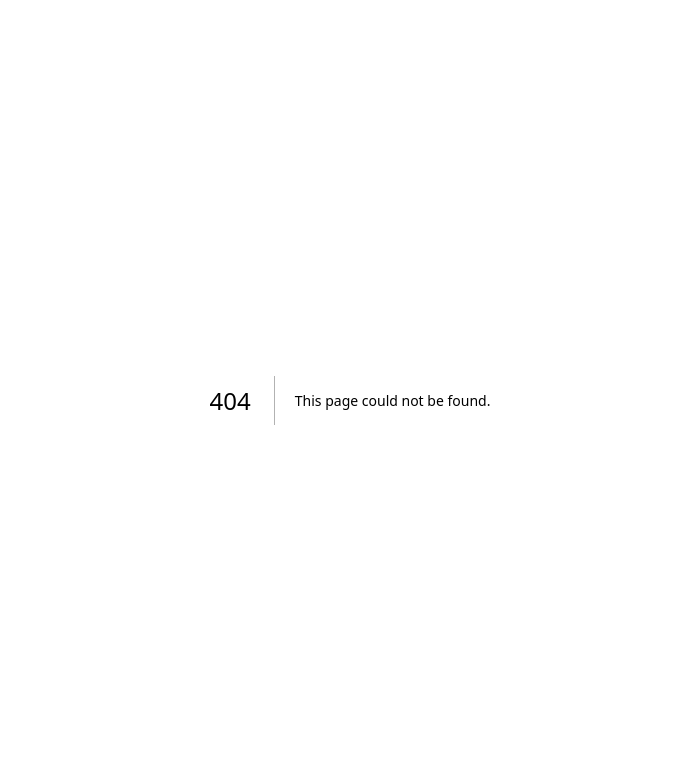
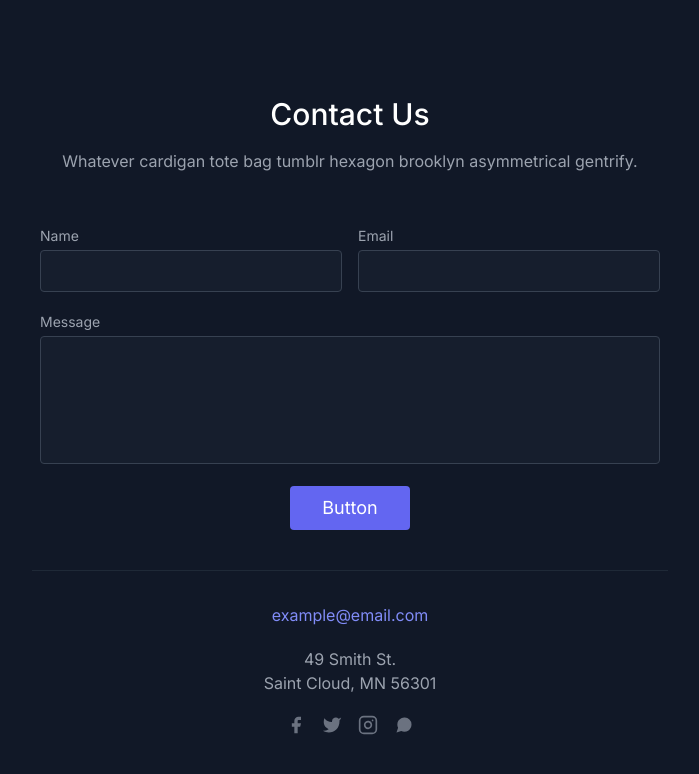
Before and after one commit to drshtaant/e-commerce-admin-panel, a Next.js app in the folder frontend/: page /contact in a window 1280 px wide. Before the commit this address had no page. Shown: the top 774 px of the page, without its empty margins (290-989 px from the left). Built offline with nearby package versions, Linux system fonts and the light colour scheme.

Commit message:
feat: conatct page with routes added

```diff
--- /dev/null
+++ b/frontend/src/app/contact/page.tsx
@@ -0,0 +1,8 @@
+import React from "react";
+import Contact from "@/components/Contact";
+
+function page() {
+  return <Contact />;
+}
+
+export default page;
--- /dev/null
+++ b/frontend/src/components/Contact/Contact.tsx
@@ -0,0 +1,144 @@
+import React from "react";
+
+function Contact() {
+  return (
+    <section className="text-gray-400 bg-gray-900 body-font relative">
+      <div className="container px-5 py-24 mx-auto">
+        <div className="flex flex-col text-center w-full mb-12">
+          <h1 className="sm:text-3xl text-2xl font-medium title-font mb-4 text-white">
+            Contact Us
+          </h1>
+          <p className="lg:w-2/3 mx-auto leading-relaxed text-base">
+            Whatever cardigan tote bag tumblr hexagon brooklyn asymmetrical
+            gentrify.
+          </p>
+        </div>
+        <div className="lg:w-1/2 md:w-2/3 mx-auto">
+          <div className="flex flex-wrap -m-2">
+            <div className="p-2 w-1/2">
+              <div className="relative">
+                <label
+                  htmlFor="name"
+                  className="leading-7 text-sm text-gray-400"
+                >
+                  Name
+                </label>
+                <input
+                  type="text"
+                  id="name"
+                  name="name"
+                  className="w-full bg-gray-800 bg-opacity-40 rounded border border-gray-700 focus:border-indigo-500 focus:bg-gray-900 focus:ring-2 focus:ring-indigo-900 text-base outline-none text-gray-100 py-1 px-3 leading-8 transition-colors duration-200 ease-in-out"
+                />
+              </div>
+            </div>
+            <div className="p-2 w-1/2">
+              <div className="relative">
+                <label
+                  htmlFor="email"
+                  className="leading-7 text-sm text-gray-400"
+                >
+                  Email
+                </label>
+                <input
+                  type="email"
+                  id="email"
+                  name="email"
+                  className="w-full bg-gray-800 bg-opacity-40 rounded border border-gray-700 focus:border-indigo-500 focus:bg-gray-900 focus:ring-2 focus:ring-indigo-900 text-base outline-none text-gray-100 py-1 px-3 leading-8 transition-colors duration-200 ease-in-out"
+                />
+              </div>
+            </div>
+            <div className="p-2 w-full">
+              <div className="relative">
+                <label
+                  htmlFor="message"
+                  className="leading-7 text-sm text-gray-400"
+                >
+                  Message
+                </label>
+                <textarea
+                  id="message"
+                  name="message"
+                  className="w-full bg-gray-800 bg-opacity-40 rounded border border-gray-700 focus:border-indigo-500 focus:bg-gray-900 focus:ring-2 focus:ring-indigo-900 h-32 text-base outline-none text-gray-100 py-1 px-3 resize-none leading-6 transition-colors duration-200 ease-in-out"
+                ></textarea>
+              </div>
+            </div>
+            <div className="p-2 w-full">
+              <button className="flex mx-auto text-white bg-indigo-500 border-0 py-2 px-8 focus:outline-none hover:bg-indigo-600 rounded text-lg">
+                Button
+              </button>
+            </div>
+            <div className="p-2 w-full pt-8 mt-8 border-t border-gray-800 text-center">
+              <a className="text-indigo-400">example@email.com</a>
+              <p className="leading-normal my-5">
+                49 Smith St.
+                <br />
+                Saint Cloud, MN 56301
+              </p>
+              <span className="inline-flex">
+                <a className="text-gray-500">
+                  <svg
+                    fill="currentColor"
+                    stroke-linecap="round"
+                    stroke-linejoin="round"
+                    stroke-width="2"
+                    className="w-5 h-5"
+                    viewBox="0 0 24 24"
+                  >
+                    <path d="M18 2h-3a5 5 0 00-5 5v3H7v4h3v8h4v-8h3l1-4h-4V7a1 1 0 011-1h3z"></path>
+                  </svg>
+                </a>
+                <a className="ml-4 text-gray-500">
+                  <svg
+                    fill="currentColor"
+                    stroke-linecap="round"
+                    stroke-linejoin="round"
+                    stroke-width="2"
+                    className="w-5 h-5"
+                    viewBox="0 0 24 24"
+                  >
+                    <path d="M23 3a10.9 10.9 0 01-3.14 1.53 4.48 4.48 0 00-7.86 3v1A10.66 10.66 0 013 4s-4 9 5 13a11.64 11.64 0 01-7 2c9 5 20 0 20-11.5a4.5 4.5 0 00-.08-.83A7.72 7.72 0 0023 3z"></path>
+                  </svg>
+                </a>
+                <a className="ml-4 text-gray-500">
+                  <svg
+                    fill="none"
+                    stroke="currentColor"
+                    stroke-linecap="round"
+                    stroke-linejoin="round"
+                    stroke-width="2"
+                    className="w-5 h-5"
+                    viewBox="0 0 24 24"
+                  >
+                    <rect
+                      width="20"
+                      height="20"
+                      x="2"
+                      y="2"
+                      rx="5"
+                      ry="5"
+                    ></rect>
+                    <path d="M16 11.37A4 4 0 1112.63 8 4 4 0 0116 11.37zm1.5-4.87h.01"></path>
+                  </svg>
+                </a>
+                <a className="ml-4 text-gray-500">
+                  <svg
+                    fill="currentColor"
+                    stroke-linecap="round"
+                    stroke-linejoin="round"
+                    stroke-width="2"
+                    className="w-5 h-5"
+                    viewBox="0 0 24 24"
+                  >
+                    <path d="M21 11.5a8.38 8.38 0 01-.9 3.8 8.5 8.5 0 01-7.6 4.7 8.38 8.38 0 01-3.8-.9L3 21l1.9-5.7a8.38 8.38 0 01-.9-3.8 8.5 8.5 0 014.7-7.6 8.38 8.38 0 013.8-.9h.5a8.48 8.48 0 018 8v.5z"></path>
+                  </svg>
+                </a>
+              </span>
+            </div>
+          </div>
+        </div>
+      </div>
+    </section>
+  );
+}
+
+export default Contact;
--- /dev/null
+++ b/frontend/src/components/Contact/index.ts
@@ -0,0 +1,3 @@
+import Contact from "./Contact";
+
+export default Contact
```
